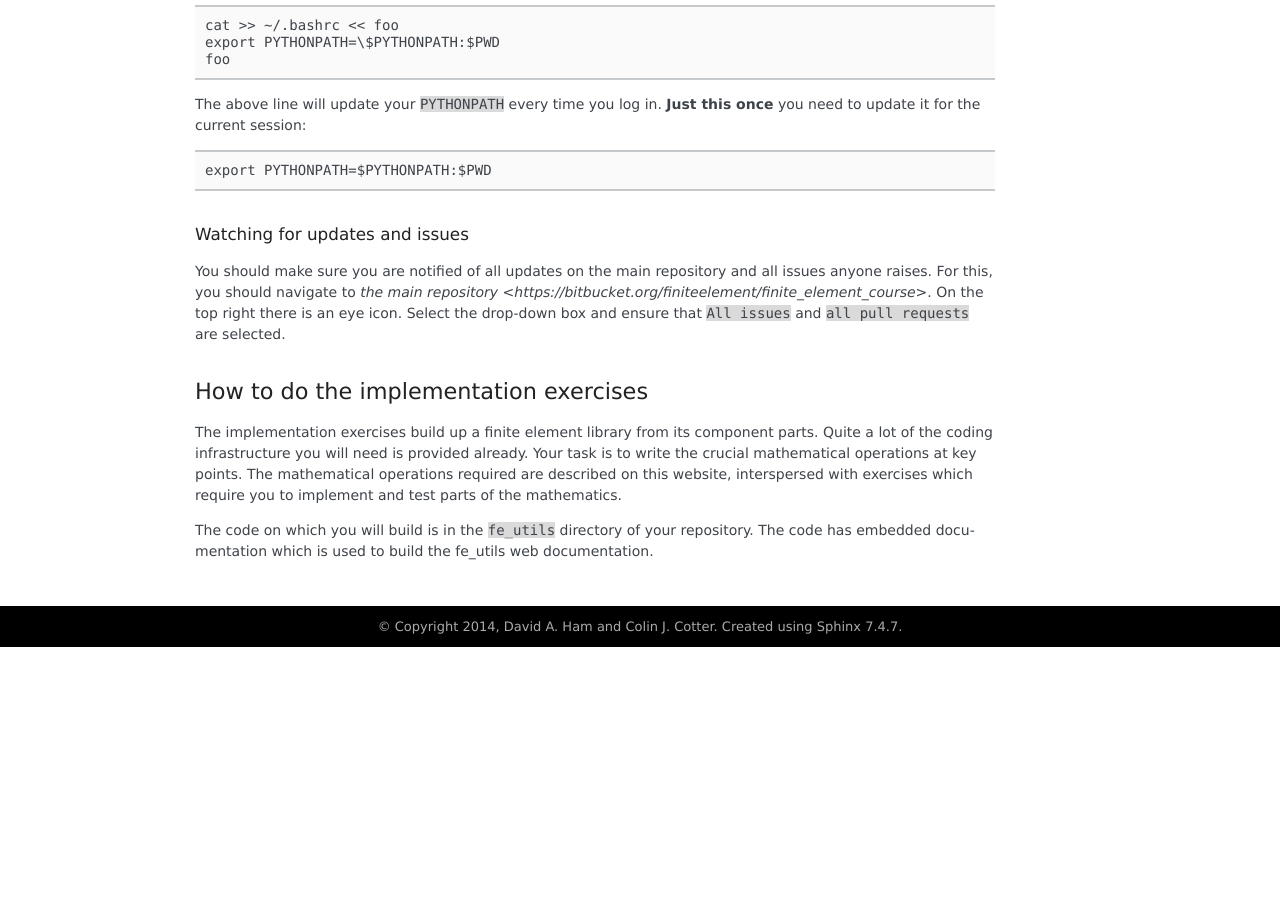
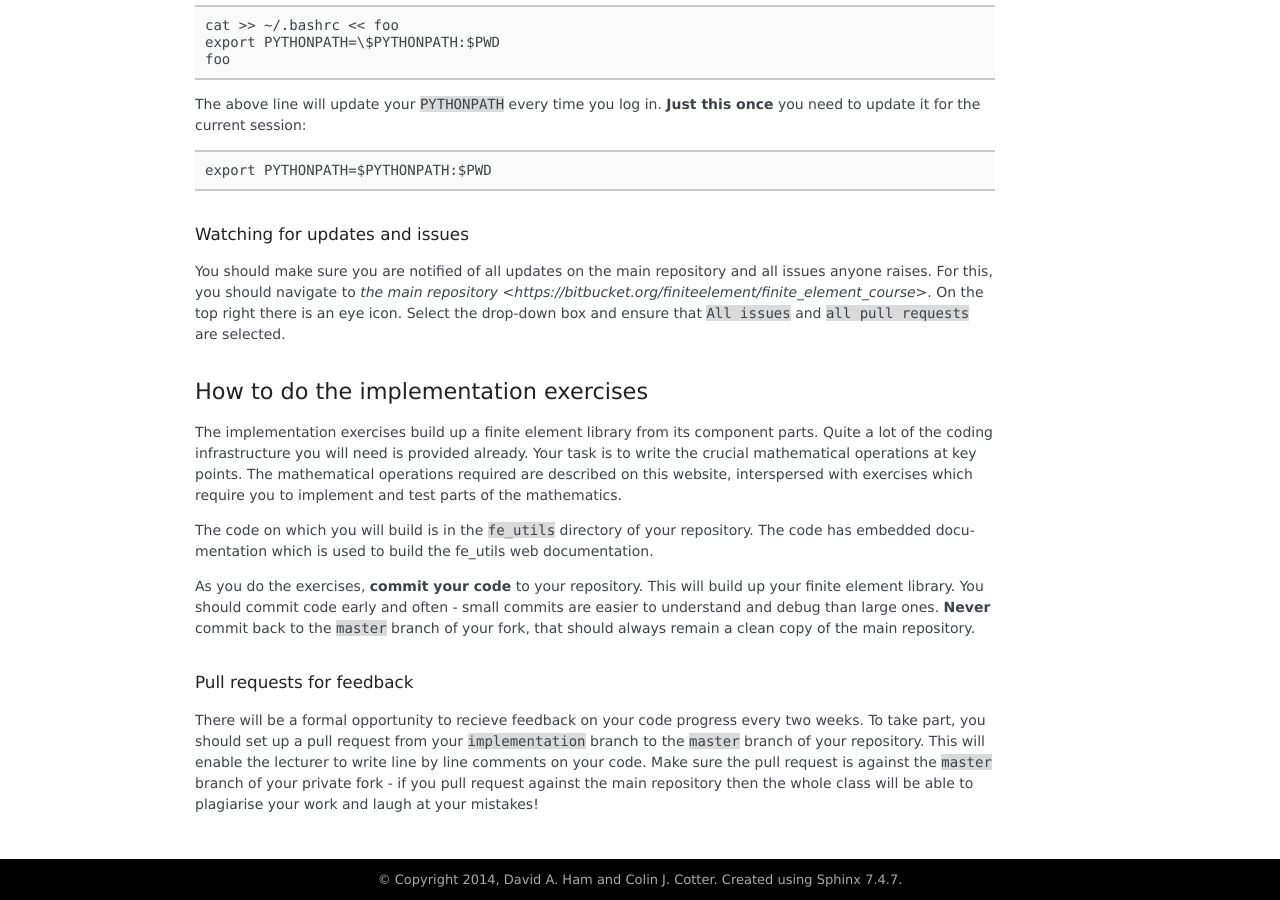
Before and after one commit to finite-element/finite-element-course, a Sphinx documentation site: the page built from doc/source/implementation.rst, in a window 1280 px wide and 900 px high, scrolled down 1314 px. Built offline with Sphinx 7.4.7, drawn with Linux system fonts in a browser that asks for light colours; before the commit the page ends 1961 px from its top, so only the background shows below that.

Commit message:
Document pull requests for feedback

```diff
--- a/doc/source/implementation.rst
+++ b/doc/source/implementation.rst
@@ -98,6 +98,24 @@ The code on which you will build is in the ``fe_utils`` directory of
 your repository. The code has embedded documentation which is used to
 build the :doc:`fe_utils` web documentation.
 
+As you do the exercises, **commit your code** to your repository. This
+will build up your finite element library. You should commit code
+early and often - small commits are easier to understand and debug
+than large ones. **Never** commit back to the ``master`` branch of your
+fork, that should always remain a clean copy of the main repository.
+
+Pull requests for feedback
+~~~~~~~~~~~~~~~~~~~~~~~~~~
+
+There will be a formal opportunity to recieve feedback on your code
+progress every two weeks. To take part, you should set up a pull
+request from your ``implementation`` branch to the ``master`` branch
+of your repository. This will enable the lecturer to write line by
+line comments on your code. Make sure the pull request is against the
+``master`` branch of your private fork - if you pull request against
+the main repository then the whole class will be able to plagiarise
+your work and laugh at your mistakes!
+
 
 .. |git-branch| image:: git-branch.svg
    :height: 20px
```
